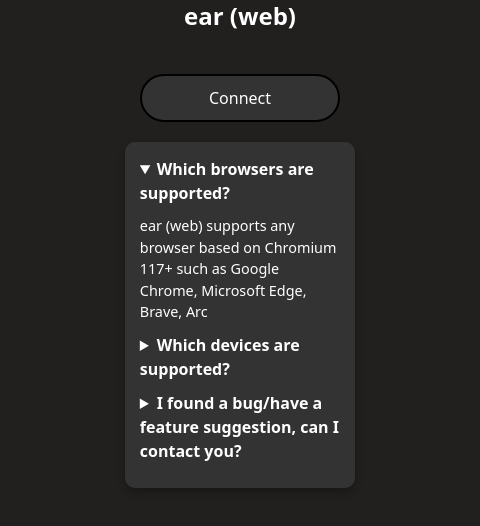
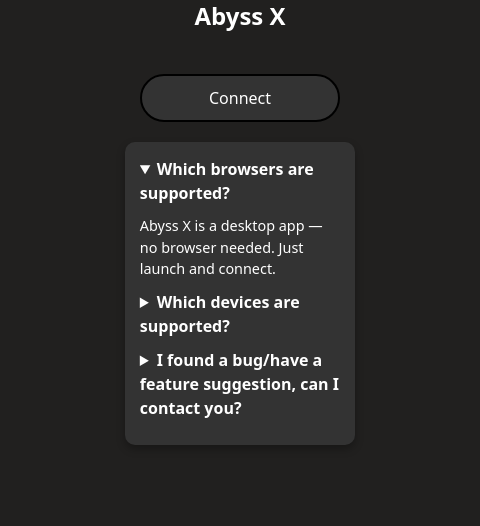
Before and after one commit to NehemiahAklil/abyss-x-desktop, an Electron app: page res/index.html in a window 480 px wide. Both pictures are taken after a click on the heading "Which browsers are supported?". Shown: the part 192-718 px from the top of the page. Drawn offline with Linux system fonts and the light colour scheme.

Commit message:
branding: rebrand to Abyss X
Update all page titles (<title> tags) to "Abyss X" across all HTML pages.
Update visible app name on home screen.
Update FAQ descriptions for desktop context (no browser needed).
Update PWA manifest name and short_name.

```diff
--- a/res/index.html
+++ b/res/index.html
@@ -7,7 +7,7 @@
     <meta charset="UTF-8">
     <meta http-equiv="X-UA-Compatible" content="IE=edge">
     <meta name="viewport" content="width=device-width, initial-scale=1.0">
-    <title>ear (web)</title>
+    <title>Abyss X</title>
     <link rel="icon" href="icons/16x16.png" />
     <link rel="manifest" href="/manifest.json" crossorigin="use-credentials" />
     <link href="./global.css" rel="stylesheet" />
@@ -126,7 +126,7 @@
 
     <div id="logo_container">
         <img src="./icons/512x512.png" alt="Logo" style="margin-left: auto; margin-right: auto;" />
-        <div id="name_container">ear (web)</div>
+        <div id="name_container">Abyss X</div>
     </div>
 
     <div id="scan_button" onclick="scanNewDevicesSerial()">
@@ -136,12 +136,12 @@
     <div class="faq-container">
         <details>
             <summary>Which browsers are supported?</summary>
-            <p>ear (web) supports any browser based on Chromium 117+ such as Google Chrome, Microsoft Edge, Brave, Arc</p>
+            <p>Abyss X is a desktop app — no browser needed. Just launch and connect.</p>
         </details>
         <details>
             <summary>Which devices are supported?</summary>
             <p>
-                ear (web) support audio products from Nothing and CMF By Nothing, at this time:<br />
+                Abyss X supports audio products from Nothing and CMF By Nothing, at this time:<br />
                 - Nothing ear (1)<br />
                 - Nothing ear (stick)<br />
                 - Nothing ear (2)<br />
```
Also changed, not shown: res/MainControl_cleffa.html (+1 -1 lines), res/MainControl_corsola.html (+1 -1 lines), res/MainControl_donphan.html (+1 -1 lines), res/MainControl_espeon.html (+1 -1 lines), res/MainControl_flaaffy.html (+1 -1 lines), res/MainControl_nothing_connected.html (+1 -1 lines), res/MainControl_one.html (+1 -1 lines), res/MainControl_sticks.html (+1 -1 lines), res/MainControl_two.html (+1 -1 lines), res/MainControl_twos.html (+1 -1 lines), res/manifest.json.
